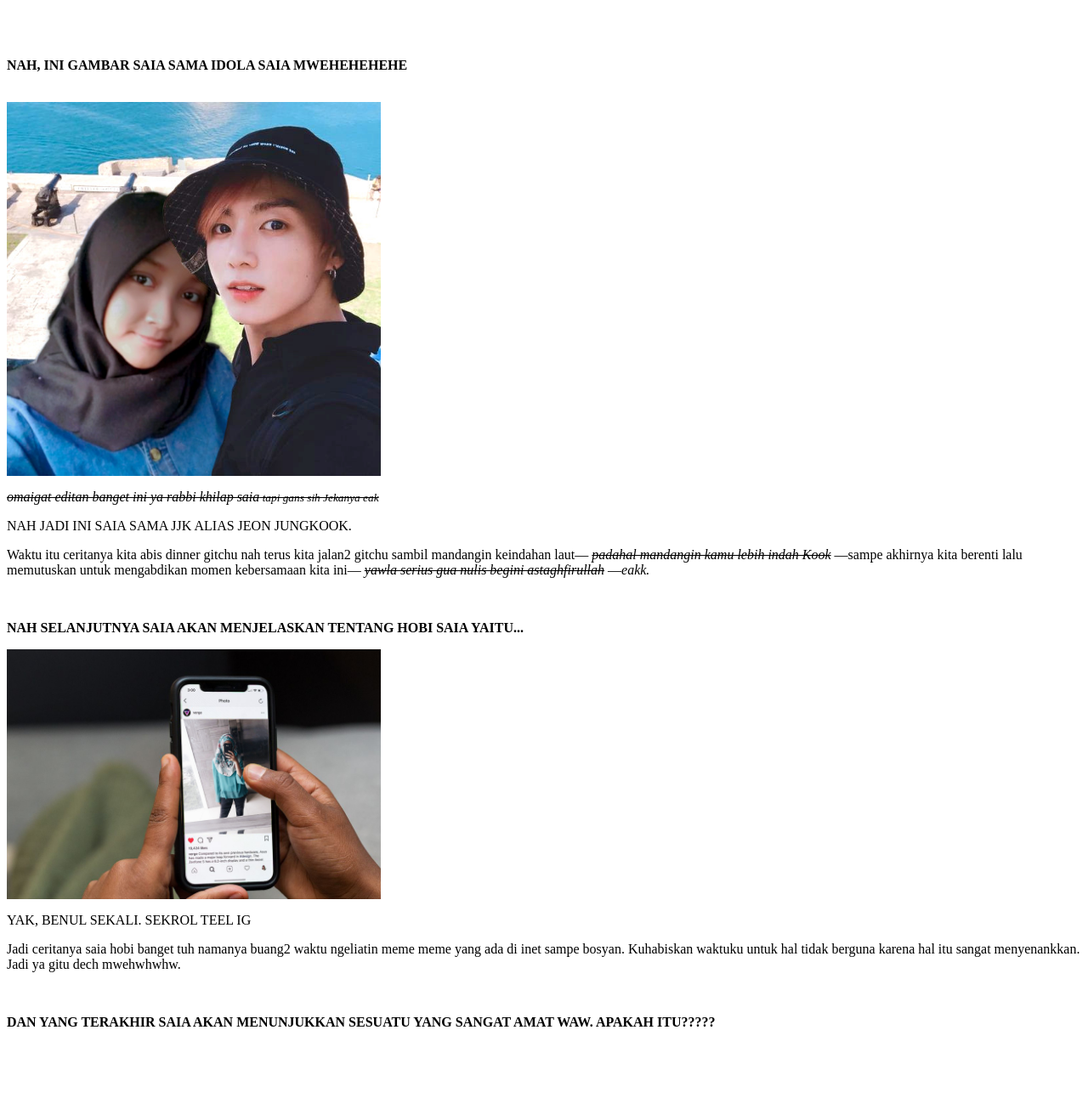
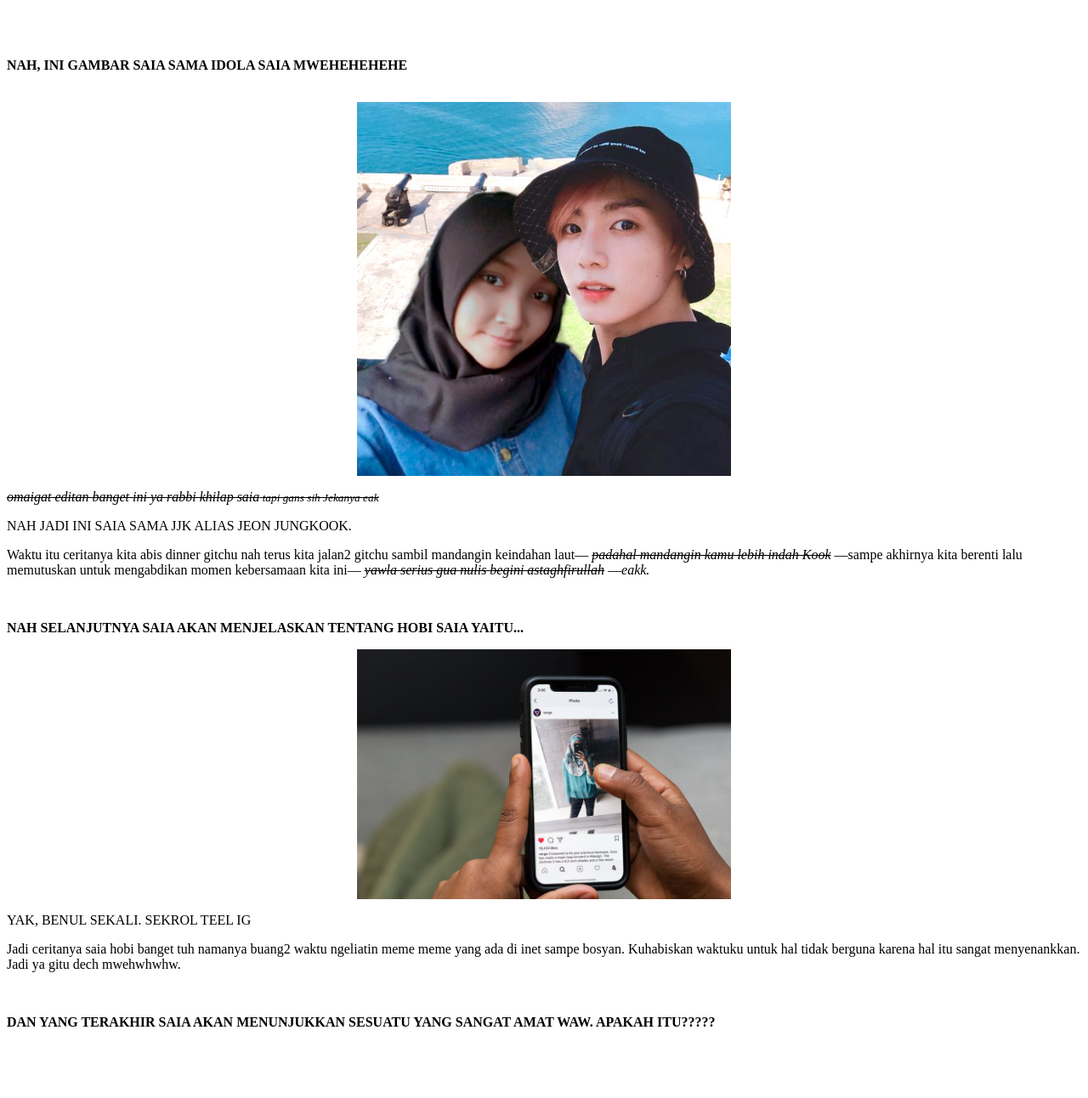
Before and after one commit to SafiyaAkmal/SafiyaAkmal.github.io, a plain HTML site: page index.html in a window 1280 px wide. Shown: the part 588-1880 px from the top of the page at 85% size. Drawn offline with Linux system fonts and the light colour scheme.

Commit message:
Update index.html

```diff
--- a/index.html
+++ b/index.html
@@ -21,20 +21,20 @@
 <br><br>
 <p><b>NAH, INI GAMBAR SAIA SAMA IDOLA SAIA MWEHEHEHEHE</b></p>
 <br>
-<img src="Idola.jpg" width="440">
+<center><img src="Idola.jpg" width="440"></center>
 <p><em><del>omaigat editan banget ini ya rabbi khilap saia</del></em><small><em><del> tapi gans sih Jekanya eak</del></em></small></p>
 <p>	NAH JADI INI SAIA SAMA JJK ALIAS JEON JUNGKOOK.</p>
 <p>	Waktu itu ceritanya kita abis dinner gitchu nah terus kita jalan2 gitchu sambil mandangin keindahan laut— <em><del>padahal mandangin kamu lebih indah Kook</del></em> —sampe akhirnya kita berenti lalu memutuskan untuk mengabdikan momen kebersamaan kita ini— <em><del>yawla serius gua nulis begini astaghfirullah</del></em> —<em>eakk.</em></p>
 <br>
 <p><b>NAH SELANJUTNYA SAIA AKAN MENJELASKAN TENTANG HOBI SAIA YAITU...</b></p>
-<img src="Hobi.jpg" width="440">
+<center><img src="Hobi.jpg" width="440"></center>
 <p>YAK, BENUL SEKALI. SEKROL TEEL IG</p>
 <p>	Jadi ceritanya saia hobi banget tuh namanya buang2 waktu ngeliatin meme meme yang ada di inet sampe bosyan. Kuhabiskan waktuku untuk hal tidak berguna karena hal itu sangat menyenankkan. Jadi ya gitu dech mwehwhwhw.</p>
 <br>
 <p><b>DAN YANG TERAKHIR SAIA AKAN MENUNJUKKAN SESUATU YANG SANGAT AMAT WAW. APAKAH ITU?????</b></p>
 <br><br><br><br><br><br><br><br>
 <p><b>BETUL SEKALI</b></p>
-<img src="Safiya.gif" width="440">
+<center><img src="Safiya.gif" width="440"></center>
 <p>SEBUAH GIF YANG SAMA SEKALI TIDAK RELEVAN DENGAN SEBUAH PERKENALAN</p>
 <p>	Gif ini saia sendiri yang membuat dengan kreatifitas seadanya dengan otak yang sudah mentoq. Bisa dilihat bahwasannya ada suatu benda yang bergerak dalam gif tersebut, yaitu sebuah jam tangan. Gif ini menunjukkan pada pukul 2:30 dan lebih tepatnya jam 2:30 pagi. Pertanyaannya, untuk apa di pagi buta saya merekam sebuah jam tangan di atas sebuah novel selama 30 detik lalu di screenshot perdetik dan dijadikan gif? Nah itu saya juga tidak tahu jadi ya terima aja la ya.</p>
 <br><br><br><br><br>
```
